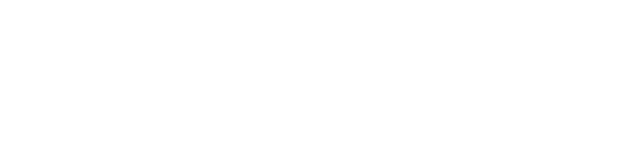
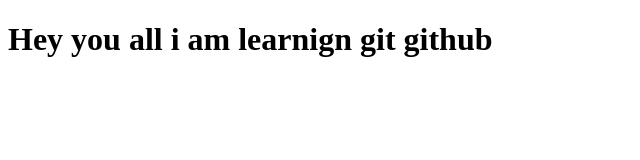
Before and after one commit to fkk989/git_kunal, a plain HTML site: page index.html in a window 1280 px wide. Shown: the whole page, without its empty margins (0-640 px from the left). Drawn offline with Linux system fonts and the light colour scheme.

Commit message:
index.html modified

```diff
--- a/index.html
+++ b/index.html
@@ -7,6 +7,6 @@
     <title>Document</title>
 </head>
 <body>
-
+    <h1>Hey you all i am learnign git github</h1>
 </body>
 </html>
```
